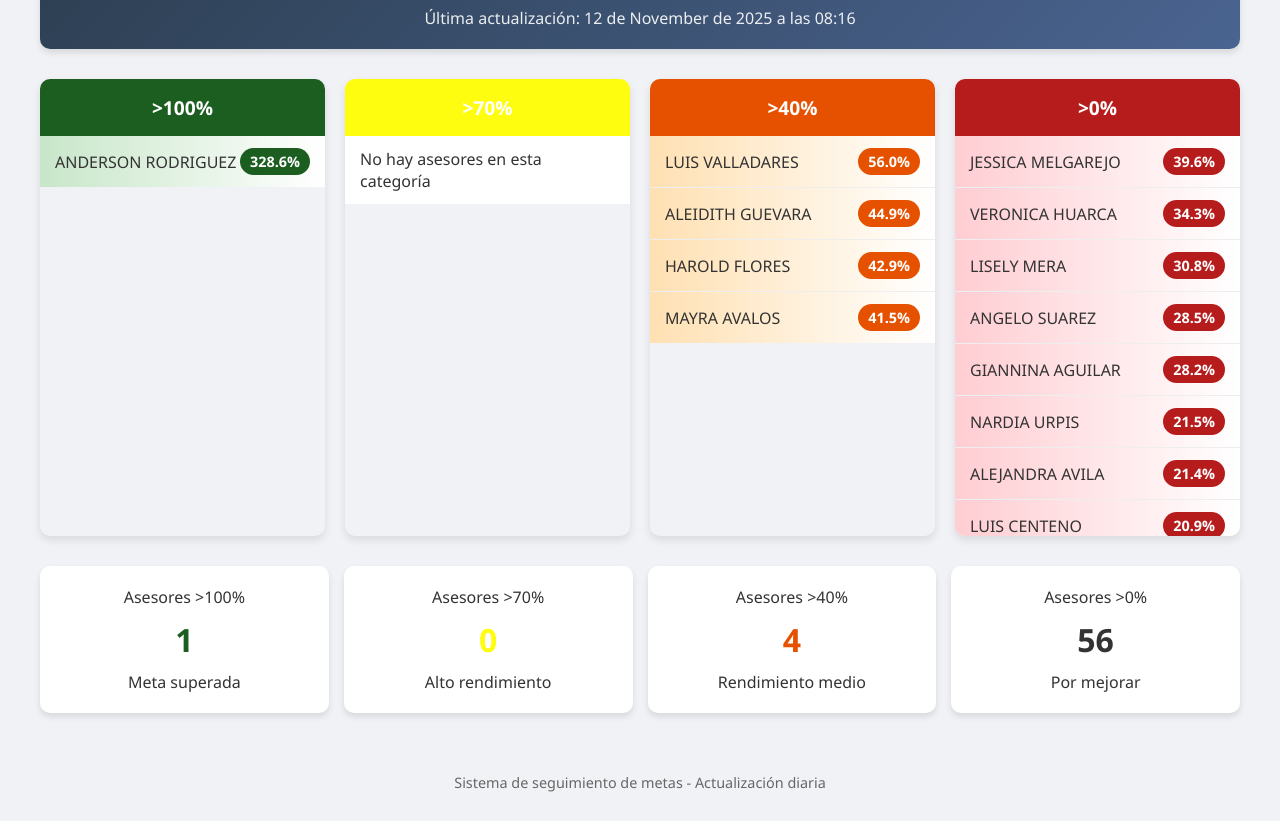
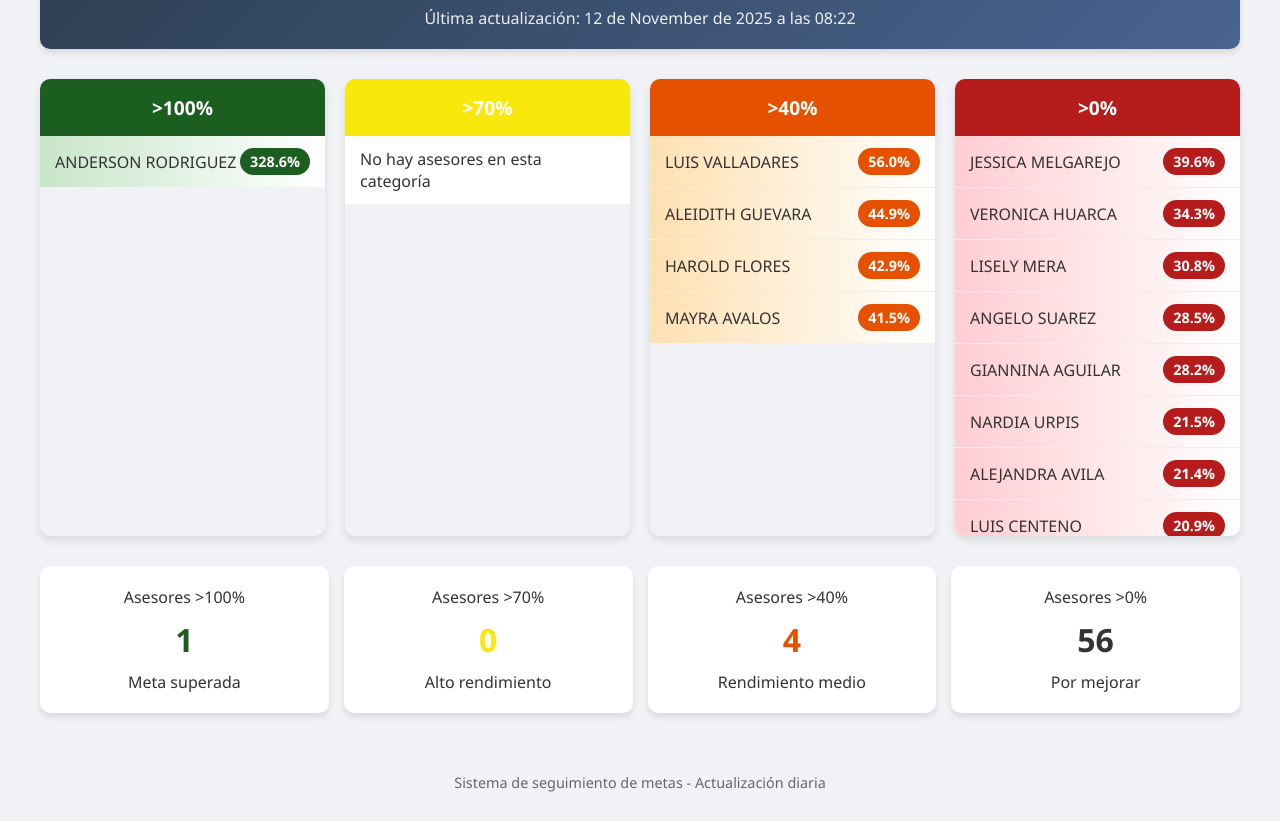
Before and after one commit to jvasquez98/Ranking, a plain HTML site: page index.html in a window 1280 px wide. Shown: the part 98-919 px from the top of the page. Drawn offline with Linux system fonts and the light colour scheme.

Commit message:
Actualización automática - 2025-11-12 08:22

```diff
--- a/index.html
+++ b/index.html
@@ -8,8 +8,8 @@
         :root {
             --verde-oscuro: #1b5e20;
             --verde-claro: #c8e6c9;
-            --amarillo-oscuro: #FFFD0F;
-            --amarillo-claro: #FFFFCD;
+            --amarillo-oscuro: #F9E80B;
+            --amarillo-claro: #FEFBCE;
             --naranja-oscuro: #e65100;
             --naranja-claro: #ffe0b2;
             --rojo-oscuro: #b71c1c;
@@ -220,7 +220,7 @@
     <div class="container">
         <header>
             <h1>EVOLUTIVO DE ALCANCE POR ASESOR - NOVIEMBRE</h1>
-            <div class="fecha-actualizacion">Última actualización: 12 de November de 2025 a las 08:16</div>
+            <div class="fecha-actualizacion">Última actualización: 12 de November de 2025 a las 08:22</div>
         </header>
 
         <div class="clasificaciones">
```
